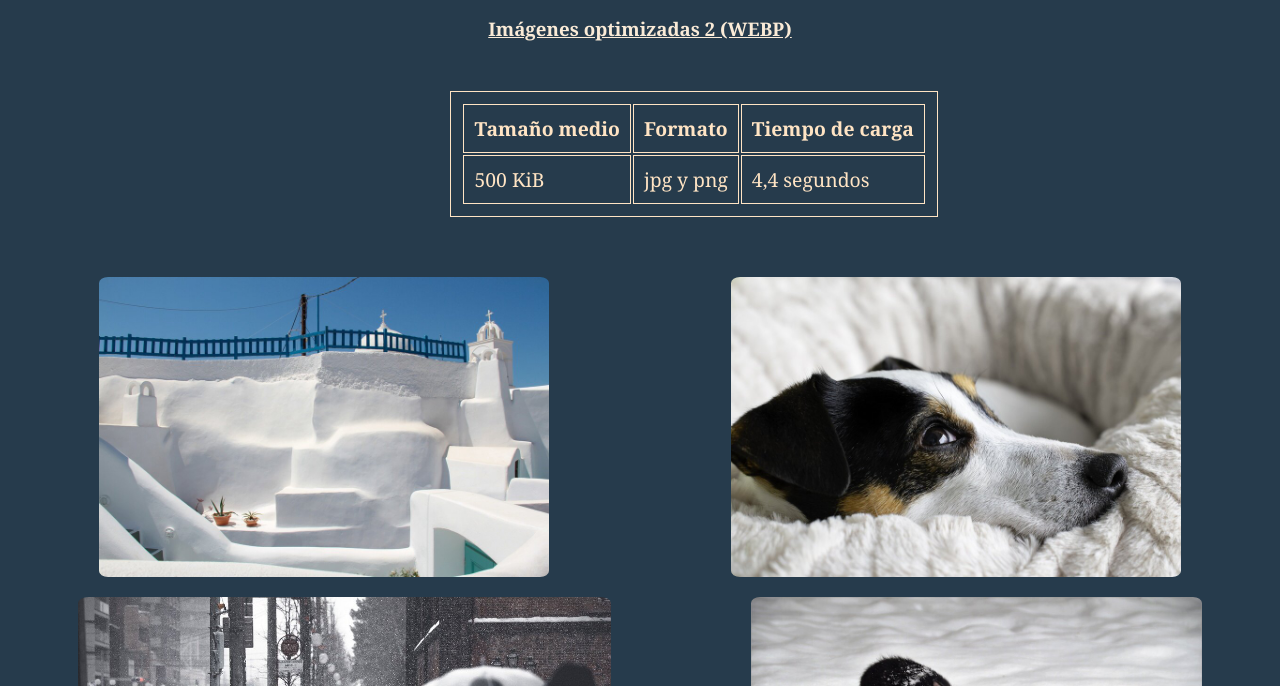
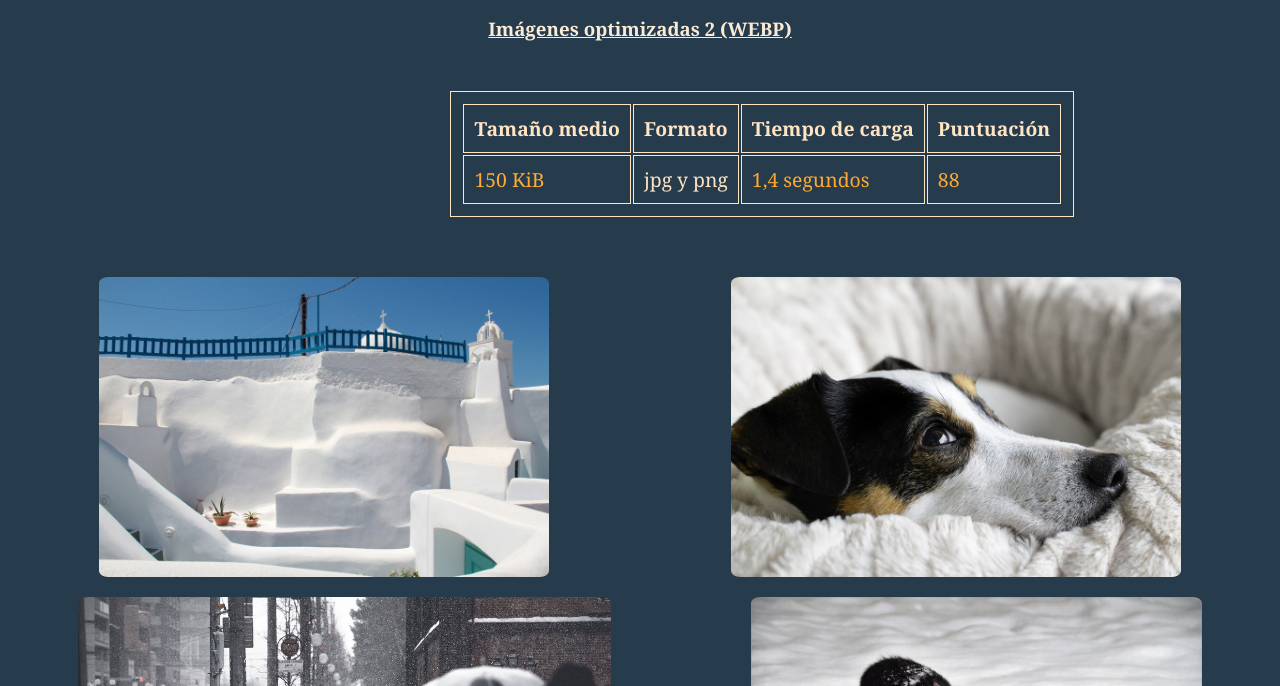
Before and after one commit to Cervezzo/Cervezzo.github.io, a plain HTML site: page optimizada1.html in a window 1280 px wide. Shown: the part 114-800 px from the top of the page. Drawn offline with Linux system fonts and the light colour scheme.

Commit message:
Update optimizada1.html

```diff
--- a/optimizada1.html
+++ b/optimizada1.html
@@ -21,15 +21,17 @@
                     <th>Tamaño medio</th>
                     <th>Formato</th>
                     <th>Tiempo de carga</th>
+                    <th>Puntuación</th>
                 </tr>
+            </thead>
             <tbody>
                 <tr>
-                    <td>500 KiB</td>
+                    <td style="color: #ffaa33">150 KiB</td>
                     <td>jpg y png</td>
-                    <td>4,4 segundos</td>
+                    <td style="color: #ffaa33">1,4 segundos</td>
+                    <td style="color: #ffaa33">88</td>
                 </tr>
             </tbody>
-            </thead>
         </table>
     </div>
     <div class="padreBox">
```
